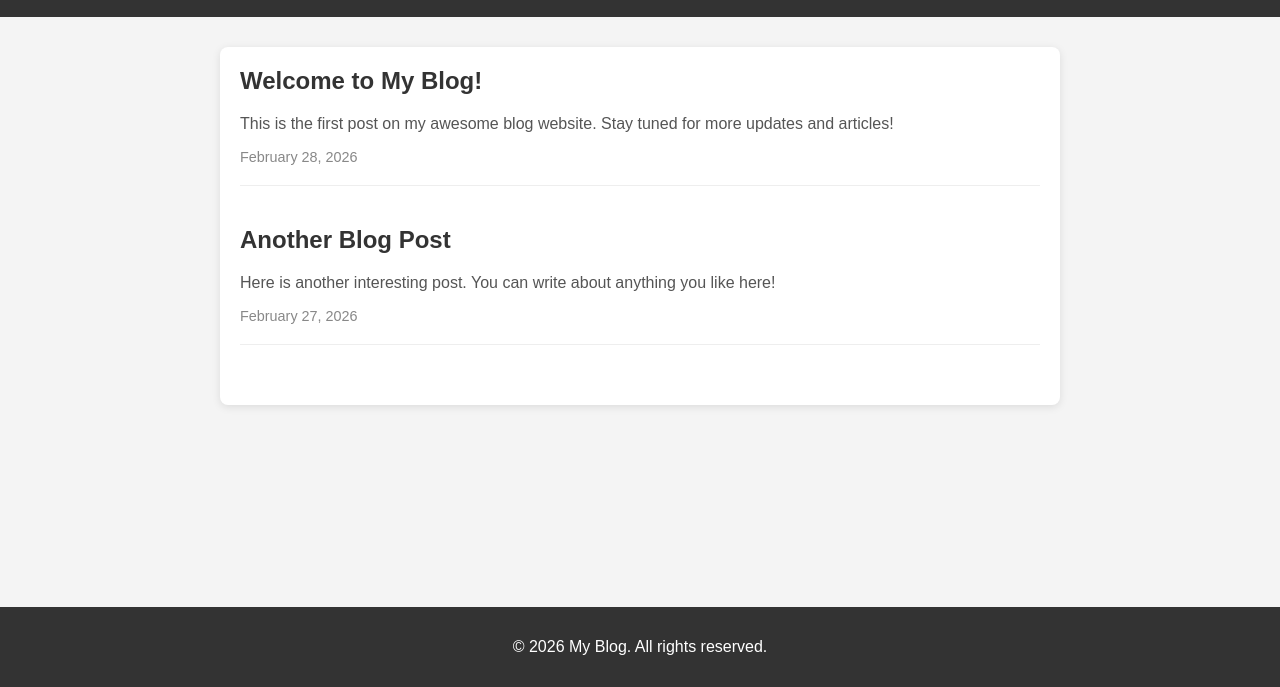
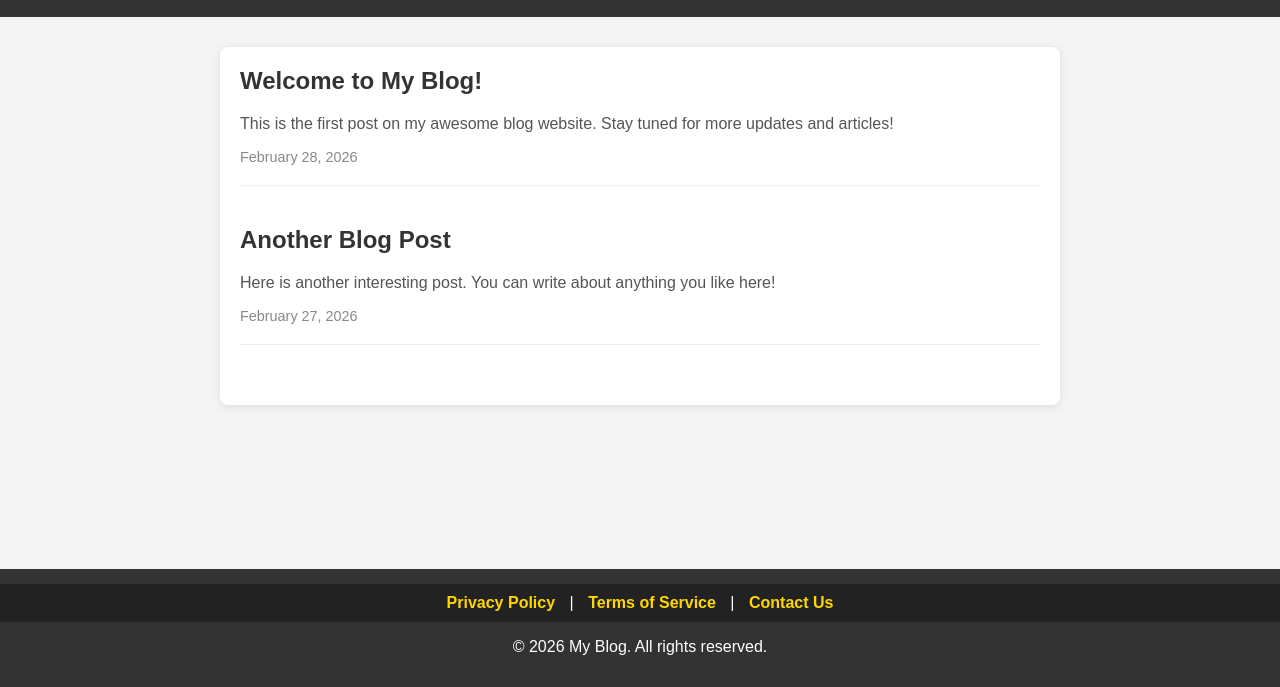
Before and after one commit to BhavikAgarwal16/Blog-Website, a plain HTML site: page Index.html in a window 1280 px wide. Shown: the part 113-800 px from the top of the page. Drawn offline with Linux system fonts and the light colour scheme.

Commit message:
footer added

```diff
--- a/Index.html
+++ b/Index.html
@@ -28,6 +28,11 @@
         </section>
     </main>
     <footer>
+        <div class="footer-bar">
+            <a href="#privacy">Privacy Policy</a> |
+            <a href="#terms">Terms of Service</a> |
+            <a href="#contact">Contact Us</a>
+        </div>
         <p>&copy; 2026 My Blog. All rights reserved.</p>
     </footer>
 </body>
--- a/Style.css
+++ b/Style.css
@@ -100,3 +100,19 @@ footer {
     width: 100%;
     bottom: 0;
 }
+
+/* additional footer bar */
+.footer-bar {
+    background: #222;
+    color: #fff;
+    padding: 10px 0;
+}
+.footer-bar a {
+    color: #ffd700;
+    margin: 0 10px;
+    text-decoration: none;
+    font-weight: bold;
+}
+.footer-bar a:hover {
+    text-decoration: underline;
+}
```
